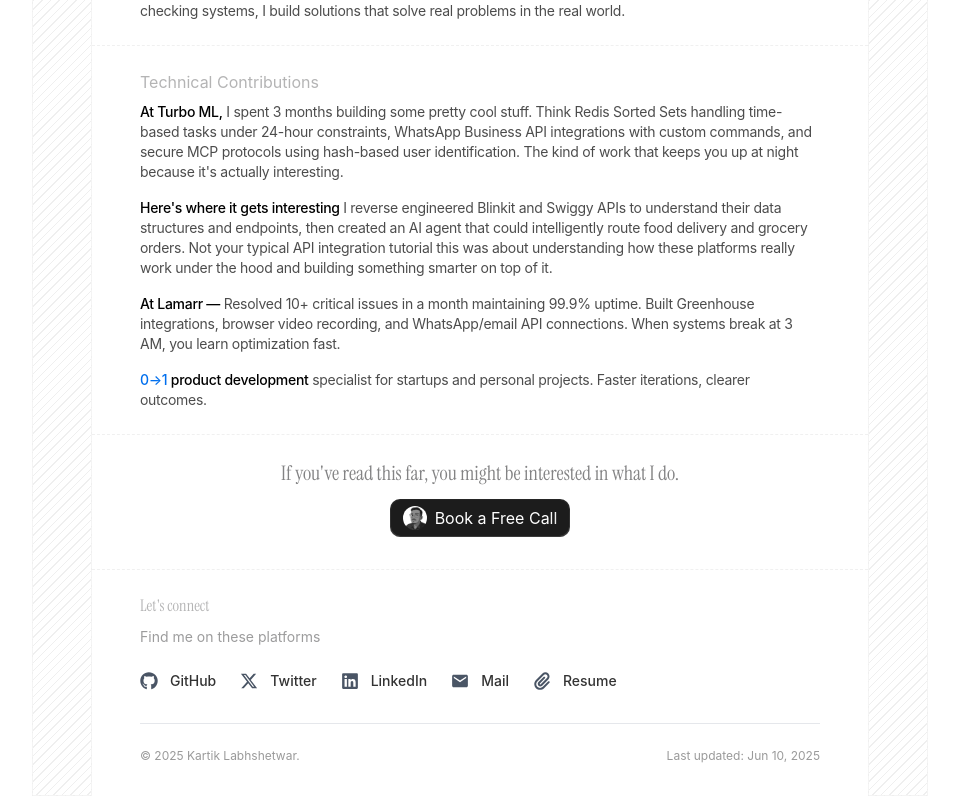
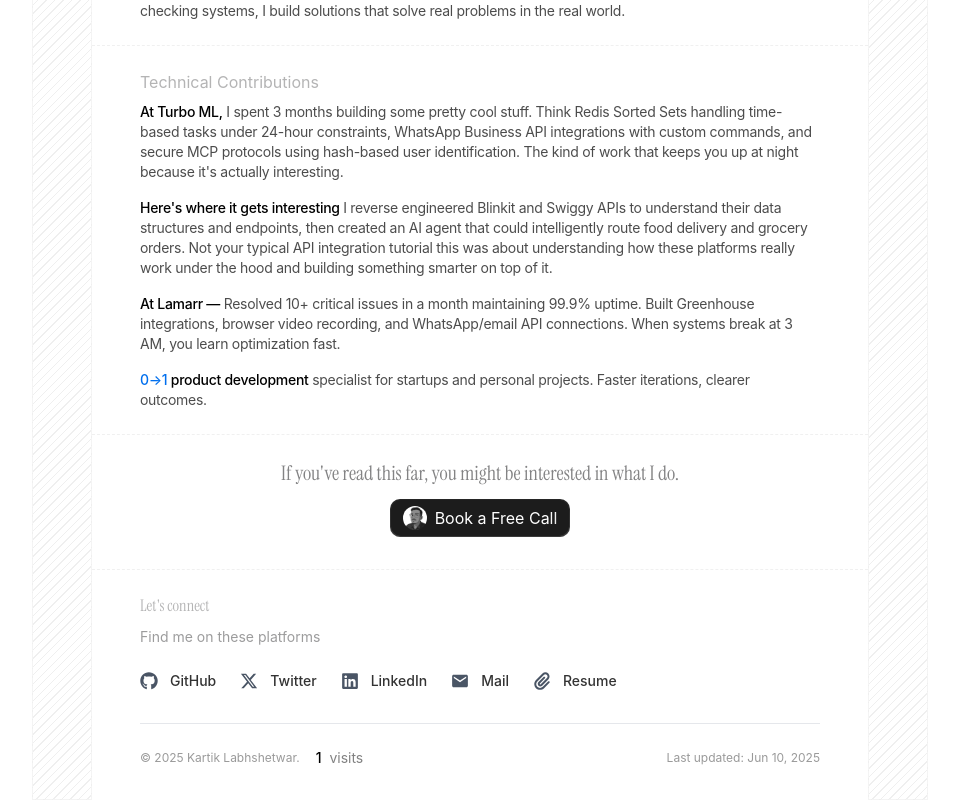
Before and after one commit to fpcMotif/kartik, a Next.js app: page / in a window 1280 px wide. Shown: the part 1497-2297 px from the top of the page, without its empty margins (160-1119 px from the left). Built offline with nearby package versions, Linux system fonts and the light colour scheme.

Commit message:
feat: added a unique visitor count

```diff
--- a/src/components/Reachout.tsx
+++ b/src/components/Reachout.tsx
@@ -1,6 +1,7 @@
 'use client'
 import { FaLinkedin, FaXTwitter, FaGithub, FaPaperclip } from "react-icons/fa6";
 import { IoMdMail } from "react-icons/io";
+import VisitorCounter from "./VisitorCounter";
 
 interface ReachoutProps {
   title?: string
@@ -111,9 +112,16 @@
 
         {/* Footer Section */}
         <div className="mt-6 sm:mt-8 pt-4 sm:pt-6 border-t border-gray-200 dark:border-gray-800">
-          <div className="flex flex-col space-y-1 sm:space-y-2 lg:flex-row lg:justify-between lg:items-center lg:space-y-0 text-center sm:text-left">
-            <div className="text-xs dark:text-white/40 text-black/40 order-2 sm:order-1">
-              © {new Date().getFullYear()} Kartik Labhshetwar.
+          <div className="flex flex-col space-y-2 sm:space-y-3 lg:flex-row lg:justify-between lg:items-center lg:space-y-0 text-center sm:text-left">
+            <div className="flex flex-col sm:flex-row sm:items-center sm:space-x-4 space-y-1 sm:space-y-0 order-2 sm:order-1">
+              <div className="text-xs dark:text-white/40 text-black/40">
+                © {new Date().getFullYear()} Kartik Labhshetwar.
+              </div>
+              <VisitorCounter
+                className="text-xs justify-center sm:justify-start"
+                showLabel={true}
+                labelText=" visits"
+              />
             </div>
             <div className="text-xs dark:text-white/40 text-black/40 order-1 sm:order-2">
               Last updated: {new Date().toLocaleDateString('en-US', {
--- /dev/null
+++ b/src/components/VisitorCounter.tsx
@@ -0,0 +1,73 @@
+'use client';
+
+import { useEffect, useState } from 'react';
+import { motion } from 'framer-motion';
+
+interface VisitorCounterProps {
+  className?: string;
+  showLabel?: boolean;
+  labelText?: string;
+}
+
+export default function VisitorCounter({
+  className = "",
+  showLabel = true,
+  labelText = "visitors"
+}: VisitorCounterProps) {
+  const [count, setCount] = useState<number | null>(null);
+
+  useEffect(() => {
+    try {
+      const today = new Date().toDateString();
+      const lastVisitDate = localStorage.getItem('lastVisitDate');
+      const storedCount = localStorage.getItem('visitorCount');
+      const currentCount = storedCount ? parseInt(storedCount) : 0;
+
+      // Only increment if this is a new session (different day or first visit)
+      if (lastVisitDate !== today) {
+        const newCount = currentCount + 1;
+        localStorage.setItem('visitorCount', newCount.toString());
+        localStorage.setItem('lastVisitDate', today);
+
+        console.log('New visitor session:', newCount);
+        setCount(newCount);
+      } else {
+        // Same day visit - don't increment
+        console.log('Same session - count unchanged:', currentCount);
+        setCount(currentCount);
+      }
+    } catch (error) {
+      console.error('Error updating visitor count:', error);
+      // Fallback to showing 0 if localStorage fails
+      setCount(0);
+    }
+  }, []);
+
+  // Don't render anything until client-side count is set
+  if (count === null) return null;
+
+  return (
+    <motion.div
+      initial={{ opacity: 0, y: 20 }}
+      animate={{ opacity: 1, y: 0 }}
+      className={`inline-flex items-center gap-2 ${className}`}
+    >
+      <motion.span
+        key={count}
+        initial={{ opacity: 0, scale: 0.8 }}
+        animate={{ opacity: 1, scale: 1 }}
+        className="text-sm dark:text-white/70 text-black/70"
+        suppressHydrationWarning
+      >
+        <span className="font-medium dark:text-white text-black" suppressHydrationWarning>
+          {count.toLocaleString()}
+        </span>
+        {showLabel && (
+          <span className="ml-1 opacity-70">
+            {labelText}
+          </span>
+        )}
+      </motion.span>
+    </motion.div>
+  );
+}
```
